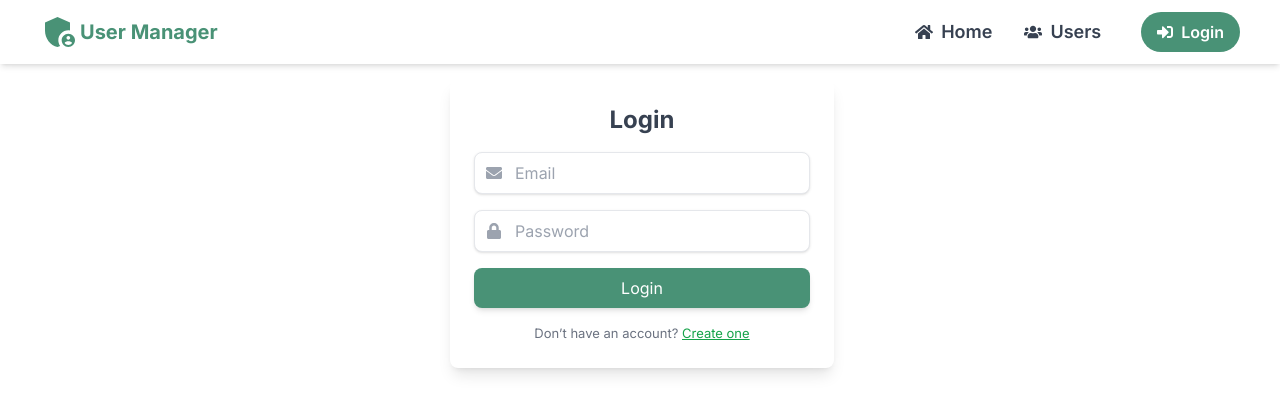
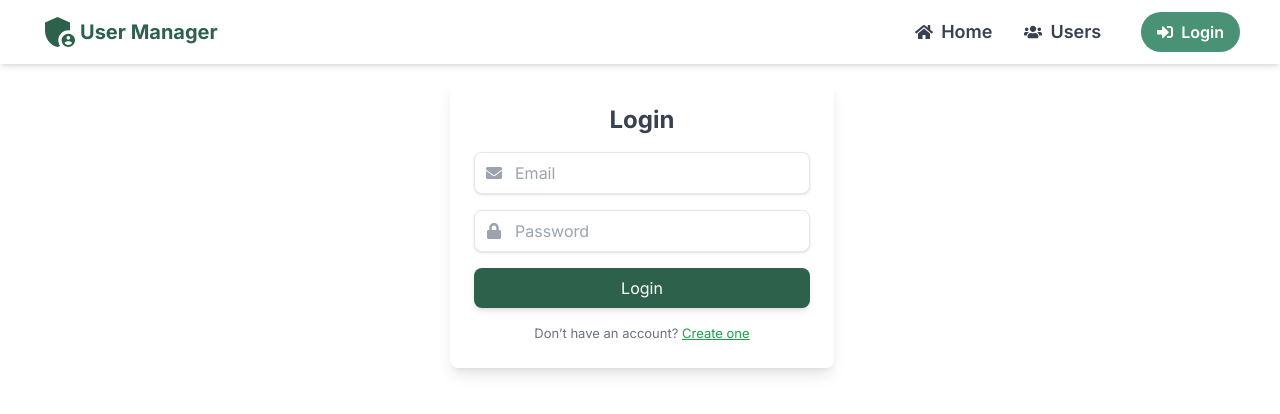
Before and after one commit to Mohammad-ghiasi/users-task, a Next.js app: page /login in a window 1280 px wide. Shown: the top 414 px of the page. Built offline with nearby package versions, Linux system fonts and the light colour scheme; no server answers.

Commit message:
lazy_import

```diff
--- a/src/app/page.tsx
+++ b/src/app/page.tsx
@@ -1,6 +1,9 @@
-import Footer from "@/components/Footer";
-import Hero from "@/components/Hero";
-import Features from "@/components/Features";
+
+import dynamic from "next/dynamic";
+
+const Hero = dynamic(() => import("@/components/Hero"), { ssr: true });
+const Features = dynamic(() => import("@/components/Features"), { ssr: true });
+const Footer = dynamic(() => import("@/components/Footer"), { ssr: true });
 
 
 export default function HomePage() {
--- a/src/app/users/[userid]/page.tsx
+++ b/src/app/users/[userid]/page.tsx
@@ -1,4 +1,3 @@
-import AddressManager from "@/components/address/AddressManage";
 import { propParams } from "@/types/myTypes";
 import api from "@/utils/api";
 import { cashDeleter } from "@/utils/cashDeleter";
@@ -6,6 +5,8 @@ import { ReadonlyRequestCookies } from "next/dist/server/web/spec-extension/adap
 import { cookies } from "next/headers";
 import { FaEnvelopeOpenText } from "react-icons/fa";
 import { MdWork, MdOutlineDateRange } from "react-icons/md";
+import dynamic from "next/dynamic";
+const AddressManager = dynamic(() => import("@/components/address/AddressManage"), { ssr: false });
 
 export default async function Page(props: propParams) {
   const cookieStore: ReadonlyRequestCookies = cookies();
--- a/src/components/AddUsersItem.tsx
+++ b/src/components/AddUsersItem.tsx
@@ -1,7 +1,9 @@
 import { BiPencil, BiTrash } from "react-icons/bi";
 import { useState } from "react";
-import ModalEditAddress from "./EditeAddressModal";
 import { AddressItemProps } from "@/types/myTypes";
+import dynamic from "next/dynamic";
+const ModalEditAddress = dynamic(() => import("./EditeAddressModal"), { ssr: false });
+
 
 export default function AddressItem({
   address,
--- a/src/components/EditModal.tsx
+++ b/src/components/EditModal.tsx
@@ -13,7 +13,8 @@ import Cookies from "js-cookie";
 import { mutate } from "swr";
 import { toast, ToastContainer } from "react-toastify";
 import Button from "./UI/Button";
-import InputField from "./UI/Input";
+import dynamic from "next/dynamic";
+const InputField = dynamic(() => import("./UI/Input"), { ssr: true });
 
 export default function EditModal({ user, isOpen, onClose }: EditModalProps) {
   const token = Cookies.get("token");
--- a/src/components/EditeAddressModal.tsx
+++ b/src/components/EditeAddressModal.tsx
@@ -1,15 +1,15 @@
 "use client";
 import { useForm } from "react-hook-form";
-import { MdClose } from "react-icons/md";
-import { FaAddressBook, FaEdit, FaSave, FaTimes, FaUser } from "react-icons/fa";
+import { FaAddressBook, FaSave, FaTimes } from "react-icons/fa";
 import api from "@/utils/api";
 import { cashDeleter } from "@/utils/cashDeleter";
 import Cookies from "js-cookie";
 import { useRouter } from "next/navigation";
 import Button from "./UI/Button";
 import { EditAddressProps } from "@/types/myTypes";
-import InputField from "./UI/Input";
 import { FaLocationDot } from "react-icons/fa6";
+import dynamic from "next/dynamic";
+const InputField = dynamic(() => import("./UI/Input"), { ssr: true });
 
 export default function ModalEditAddress({
   isOpen,
--- a/src/components/Map.tsx
+++ b/src/components/Map.tsx
@@ -3,12 +3,14 @@
 import { MapContainer, TileLayer, useMap } from "react-leaflet";
 import "leaflet/dist/leaflet.css";
 import { useEffect, useState } from "react";
-import LocateButton from "./map/LocateButton";
 import { locationPositionType } from "@/types/myTypes";
 import dynamic from "next/dynamic";
 import addressFinder from "@/utils/addressFinder";
 
 const AddAddressForm = dynamic(() => import("./map/AddAddressForm"), {
+  ssr: false,
+});
+const LocateButton = dynamic(() => import("./map/LocateButton"), {
   ssr: false,
 });
 
--- a/src/components/UI/Button.tsx
+++ b/src/components/UI/Button.tsx
@@ -2,24 +2,42 @@ import clsx from "clsx";
 import { ButtonProps } from "@/types/myTypes";
 import { FaSpinner } from "react-icons/fa"; // آیکون لودینگ
 
-export default function Button({ children, className = "", isLoading, ...props }: ButtonProps) {
+export default function Button({
+  children,
+  className = "",
+  isLoading,
+  ...props
+}: ButtonProps) {
   const useOnlyCustomStyles = className.startsWith("ownstyle");
-  const hasCustomColor = className.includes("bg-") || className.includes("text-");
+  const hasCustomColor =
+    className.includes("bg-") || className.includes("text-");
 
   return (
     <button
+      name="componentbtn"
+      id="combo"
+      aria-label={isLoading ? "Loading, please wait" : "Submit button"} // متن توصیفی بهتر
+      title={isLoading ? "Loading..." : "Click to submit"} // نمایش توضیح هنگام هاور
       className={clsx(
-        "transition-all active:scale-95", // برای جایگذاری اسپینر
-        !useOnlyCustomStyles && "px-4 py-2 cursor-pointer rounded-lg flex items-center justify-center relative",
-        !useOnlyCustomStyles && !hasCustomColor && "bg-[#499276] hover:bg-[#2d6a4f] text-white",
-        className.replace("myownstyle", "").trim(), // حذف "myownstyle" از کلاس نهایی
-        isLoading && "opacity-60 cursor-not-allowed" // تغییر استایل وقتی داره لود میشه
+        "transition-all active:scale-95",
+        !useOnlyCustomStyles &&
+          "px-4 py-2 cursor-pointer rounded-lg flex items-center justify-center relative",
+        !useOnlyCustomStyles &&
+          !hasCustomColor &&
+          "bg-[#2E614C] hover:bg-[#2d6a4f] text-white",
+        className.replace("myownstyle", "").trim(),
+        isLoading && "opacity-60 cursor-not-allowed"
       )}
-      disabled={isLoading} // جلوگیری از کلیک در حالت لودینگ
+      disabled={isLoading}
+      aria-live="polite" // اطلاع‌رسانی تغییرات به صفحه‌خوان‌ها
       {...props}
     >
       {isLoading ? (
-        <FaSpinner className="animate-spin text-white text-2xl" />
+        <>
+          <FaSpinner className="animate-spin text-white text-2xl" />
+          <span className="sr-only">Loading...</span>{" "}
+          {/* متن مخفی برای صفحه‌خوان */}
+        </>
       ) : (
         children
       )}
--- a/src/components/UI/Input.tsx
+++ b/src/components/UI/Input.tsx
@@ -1,4 +1,3 @@
-"use client";
 import clsx from "clsx";
 import { InputFieldProps } from "@/types/myTypes";
 
--- a/src/components/address/AddressManage.tsx
+++ b/src/components/address/AddressManage.tsx
@@ -5,9 +5,12 @@ import { MdAddLocationAlt } from "react-icons/md";
 import Button from "../UI/Button";
 import Link from "next/link";
 import api from "@/utils/api";
-import AddressItem from "../AddUsersItem";
+// import AddressItem from "../AddUsersItem";
 import { Address } from "@/types/myTypes";
 import { FaLocationDot } from "react-icons/fa6";
+import dynamic from "next/dynamic";
+const AddressItem = dynamic(() => import("../AddUsersItem"), { ssr: false });
+
 
 
 
--- a/src/components/header/Header.tsx
+++ b/src/components/header/Header.tsx
@@ -12,8 +12,8 @@ export default function Header() {
       {/* Logo */}
       <div className="">
         {" "}
-        <Link href="/" className="text-[#499276] flex items-center">
-          <MdAdminPanelSettings className="text-[#499276] text-3xl md:text-[40px]" />
+        <Link href="/" className="text-[#2E614B] flex items-center">
+          <MdAdminPanelSettings className="text-[#2E614B] text-3xl md:text-[40px]" />
           <span className="text-sm md:text-xl font-bold">User Manager</span>
         </Link>
       </div>
--- a/src/components/header/NavLink.tsx
+++ b/src/components/header/NavLink.tsx
@@ -6,7 +6,7 @@ const NavLink = ({ href, label, active, icon }: any) => {
       href={href}
       className={`flex items-center space-x-2 ${
         active
-          ? "text-[#499276] font-bold"
+          ? "text-[#2E614B] font-bold"
           : "hover:text-gray-500"
       }`}
     >
```
Also changed, not shown: src/components/UserItem.tsx (+7 -5 lines).
